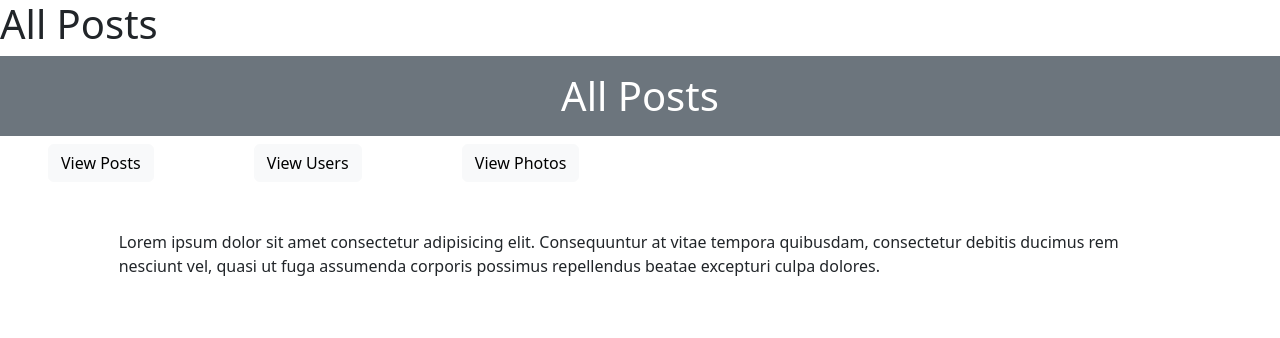
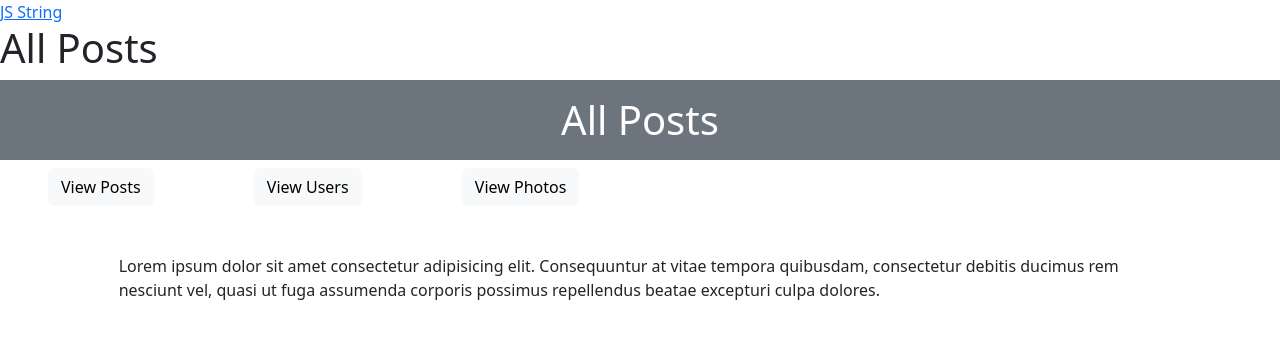
Before and after one commit to William222372/post, a plain HTML site: page index.html in a window 1280 px wide. Drawn offline with nearby package versions, Linux system fonts and the light colour scheme.

Commit message:
Update index.html

```diff
--- a/index.html
+++ b/index.html
@@ -8,11 +8,12 @@
 
 </head>
 <body>
+    <a href="js_string.html">JS String </a>
     <h1>All Posts</h1>
     <h1 class=" bg-secondary  text-white  text-center  py-3 "> All Posts </h1>
     <button class="btn btn-light  mx-5" onclick="fetchData()">View Posts</button>
     <button class="btn btn-light  mx-5" onclick="fetchUser()">View Users</button>
-    <button class="btn btn-light mx-5 onclick="fetchPhoto()">View Photos</button>
+    <button class="btn btn-light mx-5" onclick="fetchPhoto()">View Photos</button>
     <script src="posts.js"></script>
     <script src="https://cdn.jsdelivr.net/npm/bootstrap@5.3.3/dist/js/bootstrap.bundle.min.js" integrity="sha384-YvpcrYf0tY3lHB60NNkmXc5s9fDVZLESaAA55NDzOxhy9GkcIdslK1eN7N6jIeHz" crossorigin="anonymous"></script>
     <div id="post-area" class="row mt-5 col-md-10 offset-md-1">
```
